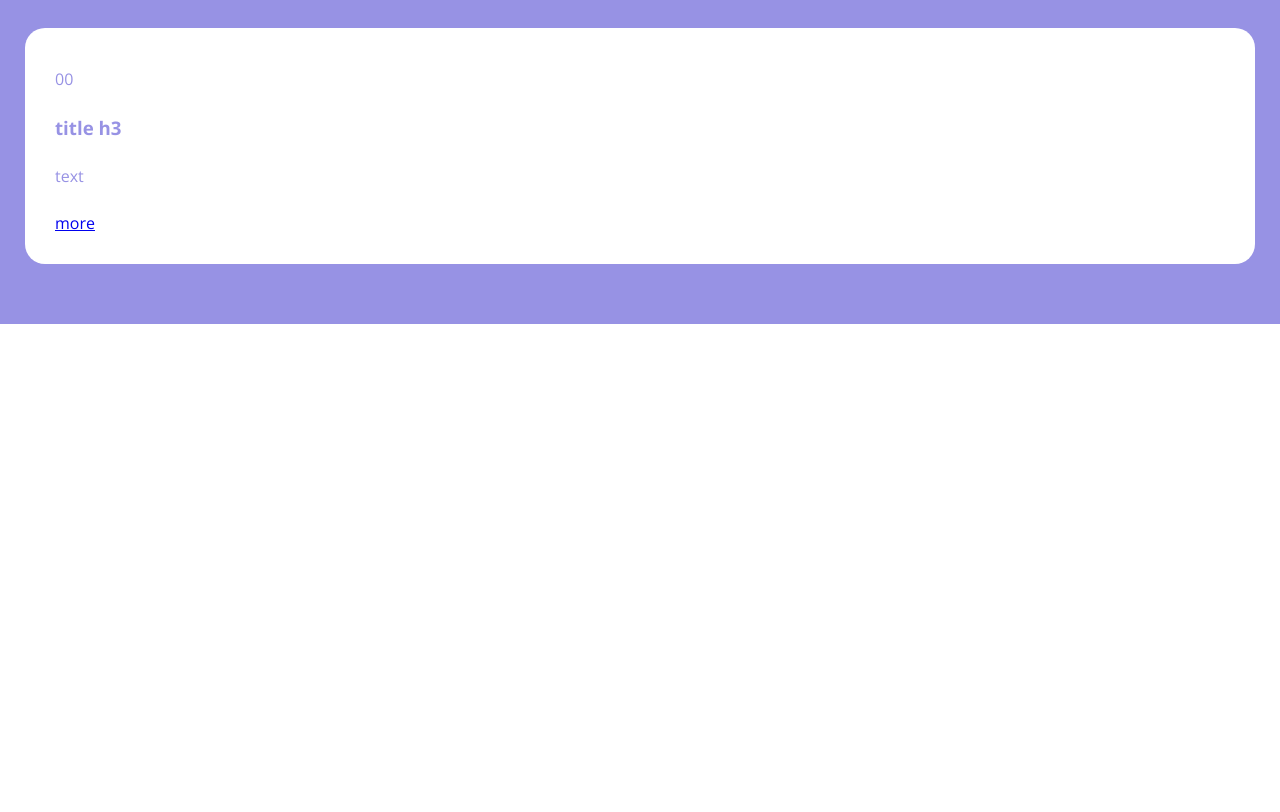
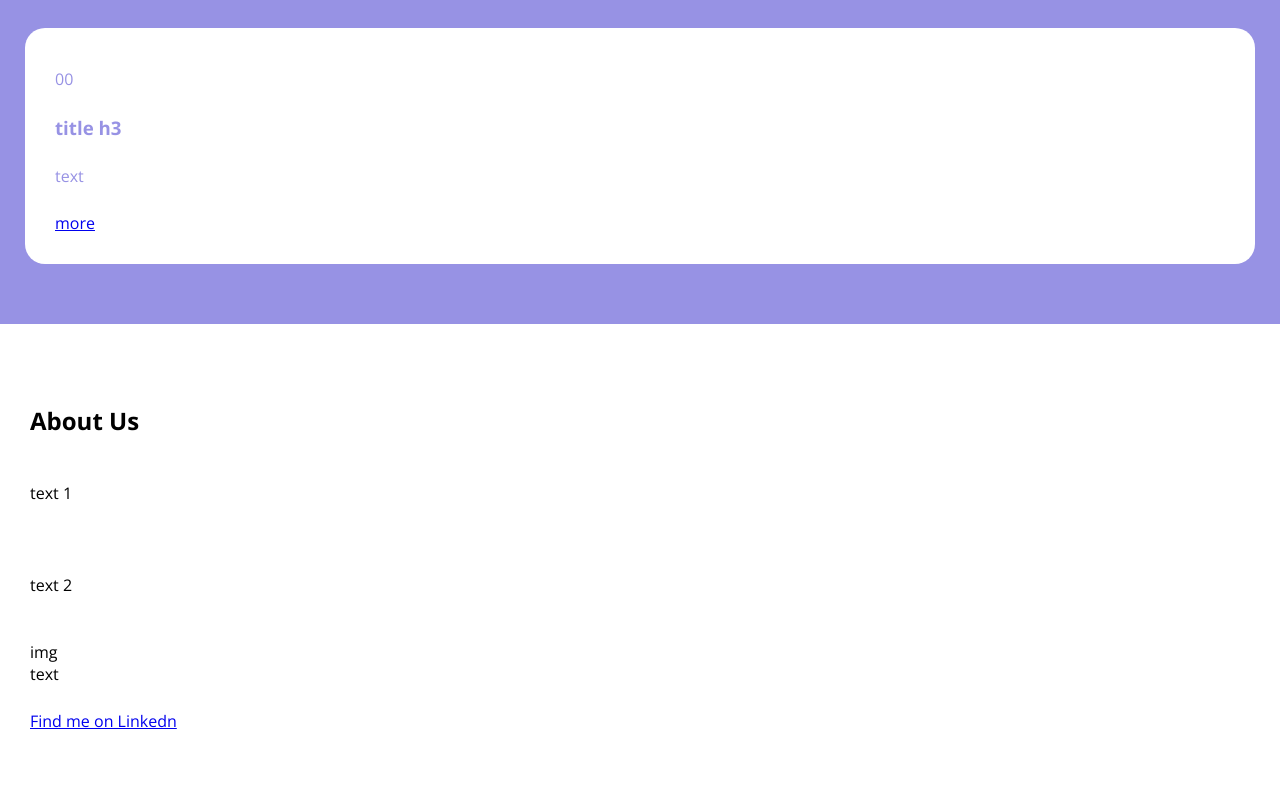
Before and after one commit to christiansaccani/htmlcss-responsive-layout, a plain HTML site: page index.html in a window 1280 px wide. Shown: the part 4285-5097 px from the top of the page. Before the commit the page ends 4609 px from the top, so only its background shows below. Drawn offline with nearby package versions, Linux system fonts and the light colour scheme.

Commit message:
about-us section done

```diff
--- a/index.html
+++ b/index.html
@@ -168,6 +168,19 @@
                 <a href="#" class="more">more</a>
             </div>
         </div>
+
+        <div class="aboutus-section">
+            <h2>About Us</h2>
+            <p>text 1</p>
+            <p>text 2</p>
+            <div class="about-us-info">
+                <img src="" alt="">img
+                <p>text</p>
+                <a href="#">Find me on Linkedn</a>
+            </div>
+        </div>
+
+
     </main>
 </body>
 </html>
--- a/style.css
+++ b/style.css
@@ -231,3 +231,34 @@ nav {
 }
 
 /* ------------------------- */
+
+.aboutus-section {
+    display: flex;
+    flex-direction: column;
+
+    gap: 45px;
+
+    width: 100%;
+    height: auto;
+    padding: 80px 30px;
+
+    background-color: white;
+}
+
+.aboutus-section p:first-of-type {
+    margin-bottom: 25px;
+}
+
+.aboutus-info {
+    display: flex;
+    flex-direction: column;
+
+    gap: 45px;
+
+    width: 100%;
+    height: auto;
+
+    background-color: white;
+}
+
+/* ------------------------- */
```
